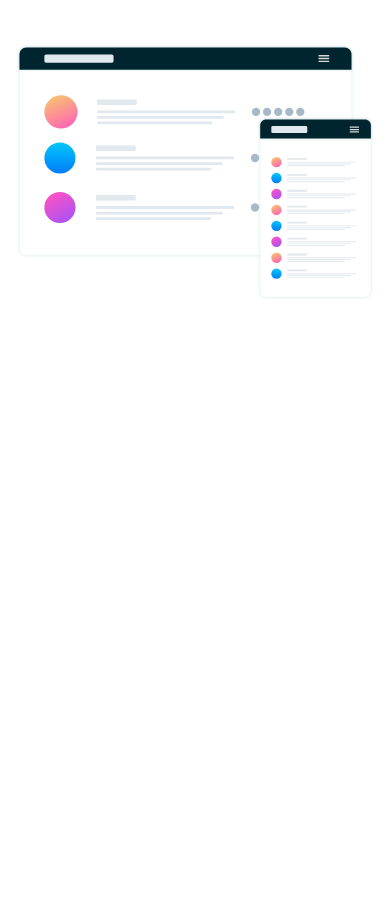
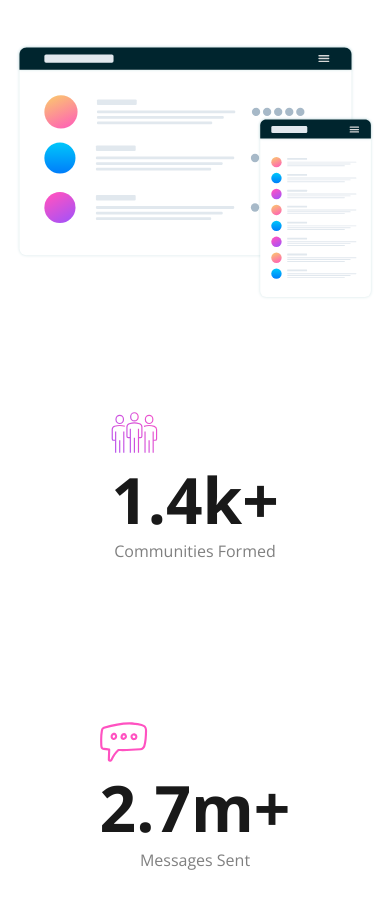
Before and after one commit to FernandoChurros/huddle-landing-page-with-curved-sections-master, a plain HTML site: page index.html in a window 390 px wide. Shown: the part 554-1456 px from the top of the page. Before the commit the page ends 854 px from the top, so only its background shows below. Drawn offline with nearby package versions, Linux system fonts and the light colour scheme.

Commit message:
complete section conquistas, version mobile and desktop

```diff
--- /dev/null
+++ b/css/conquistas.css
@@ -0,0 +1,36 @@
+.conquistas {
+   padding: 2rem 0;
+}
+
+.title_conquistas {
+   font-size: 4rem;
+   font-weight: 700;
+}
+
+.description_conquistas {
+   color: rgba(0,0,0,.5);
+   text-align: center;
+}
+
+.wrapper_conquistas:first-child::before {
+   content: url("../images/icons/icon-communities.svg");
+}
+
+.wrapper_conquistas:nth-child(2)::before  {
+   content: url("../images/icons/icon-messages.svg");
+}
+
+@media screen and (max-width: 1000px) {
+   .conquistas {
+      align-items: center;
+      grid-gap: 10rem;
+   }
+}
+
+@media screen and (min-width: 1000px) {
+   .conquistas {
+      flex-direction: row;
+      justify-content: center;
+      grid-gap: 20rem;
+   }
+}
--- a/css/default.css
+++ b/css/default.css
@@ -29,7 +29,7 @@ a {
 }
 
 @media screen and (min-width: 1000px) {
-   p {
+   .paragrafo_banner {
       width: 31.25rem;
    }
 }
--- a/index.html
+++ b/index.html
@@ -1,5 +1,6 @@
 <!DOCTYPE html>
 <html lang="en">
+
 <head>
    <meta charset="UTF-8">
    <meta name="author" content="Fernando Churros">
@@ -18,7 +19,9 @@
    <link rel="stylesheet" href="./css/btn.css">
    <link rel="stylesheet" href="./css/header/header.css">
    <link rel="stylesheet" href="./css/banner.css">
+   <link rel="stylesheet" href="./css/conquistas.css">
 </head>
+
 <body>
    <header class="header container">
       <img class="header_logo" src="./images/icons/logo.svg" alt="Empresa Huddle.">
@@ -29,21 +32,27 @@
    <main>
       <section class="banner container">
          <h1>Build The Community Your Fans Will Love</h1>
-      <p>Huddle re-imagines the way we build communities. You have a voice, but so does your audience. Create connections with yourusers as you engage in genuine discussion.</p>
+         <p class="paragrafo_banner">Huddle re-imagines the way we build communities. You have a voice, but so does your audience. Create connections with yourusers as you engage in genuine discussion.</p>
 
          <a class="btn" href="#">Get Started For Free</a>
 
          <img class="img img-banner" src="./images/img/screen-mockups.svg" alt="Design de um layout de computador e um de celular.">
       </section>
+
+      <section class="conquistas container">
+         <div class="wrapper_conquistas">
+            <p class="title_conquistas">1.4k+</p>
+            <p class="description_conquistas">Communities Formed</p>
+         </div>
+
+         <div class="wrapper_conquistas">
+            <p class="title_conquistas">2.7m+</p>
+            <p class="description_conquistas">Messages Sent</p>
+         </div>
+      </section>
    </main>
 
- <!-- 1.4k+
-  Communities Formed
-
-  2.7m+
-  Messages Sent
-
-  Grow Together
+   <!-- Grow Together
   Generate meaningful discussions with your audience and build a strong, loyal community.
   Think of the insightful conversations you miss out on with a feedback form.
 
@@ -70,4 +79,5 @@
 
   Subscribe -->
 </body>
+
 </html>
```
Also changed, not shown: images/icons/icon-communities.svg (renamed from images/img/icon-communities.svg). Lines whose indentation alone changed are shown as unchanged.
